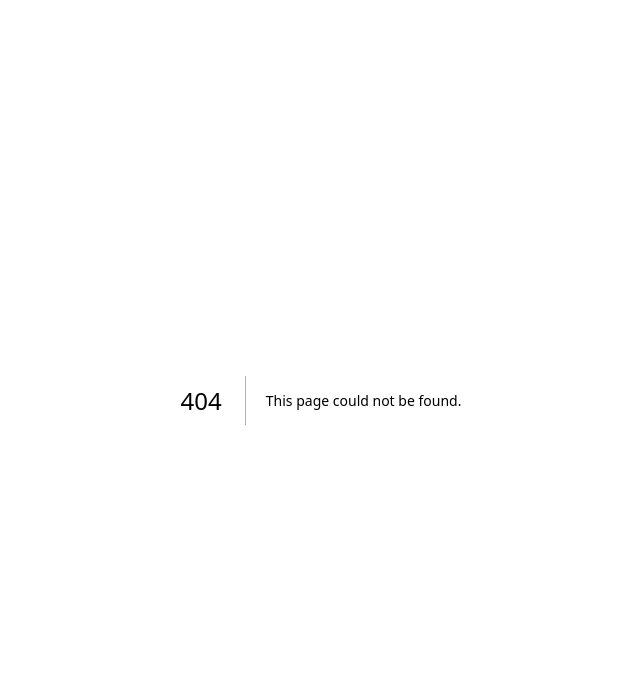
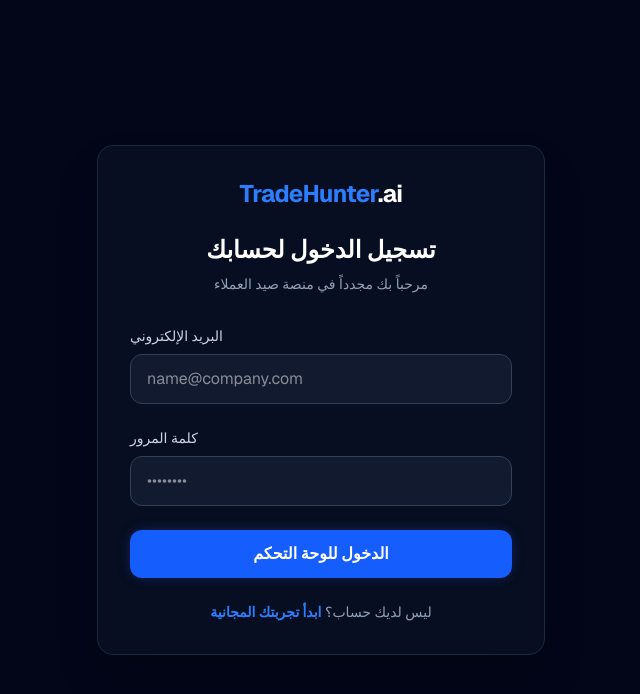
Before and after one commit to chromadreamstudio-netizen/trade-hunter-saas, a Next.js app: page /login in a window 1280 px wide. Before the commit this address had no page. Shown: the top 694 px of the page, without its empty margins (319-959 px from the left). Built offline with nearby package versions, Linux system fonts and the light colour scheme.

Commit message:
feat: add login page and establish i18n dictionaries

```diff
--- /dev/null
+++ b/dictionaries/ar.json
@@ -0,0 +1,8 @@
+{
+  "hero": {
+    "title": "لا تبحث عن عملائك.",
+    "subtitle": "دع الذكاء الاصطناعي يصطادهم لك.",
+    "description": "منصة متكاملة تعمل بنظام الوكلاء المتعددين (Multi-Agent System) لتحليل السوق، استخراج الشركات المستهدفة، ومراسلتهم تلقائياً لزيادة مبيعاتك.",
+    "startBtn": "ابدأ تجربتك المجانية"
+  }
+}
--- /dev/null
+++ b/dictionaries/en.json
@@ -0,0 +1,8 @@
+{
+  "hero": {
+    "title": "Don't hunt for clients.",
+    "subtitle": "Let AI hunt them for you.",
+    "description": "An integrated Multi-Agent platform for B2B market analysis, lead generation, and automated outreach to skyrocket your sales.",
+    "startBtn": "Start Free Trial"
+  }
+}
--- /dev/null
+++ b/dictionaries/tr.json
@@ -0,0 +1,8 @@
+{
+  "hero": {
+    "title": "Müşterileri aramayın.",
+    "subtitle": "Bırakın yapay zeka onları sizin için avlasın.",
+    "description": "B2B pazar analizi, hedef şirketlerin çıkarılması ve satışlarınızı artırmak için otomatik iletişim sağlayan çoklu ajan (Multi-Agent System) entegre bir platform.",
+    "startBtn": "Ücretsiz Denemeye Başla"
+  }
+}
--- /dev/null
+++ b/src/app/login/page.tsx
@@ -0,0 +1,71 @@
+"use client";
+
+import Link from "next/link";
+import { useState } from "react";
+
+export default function LoginPage() {
+  const [email, setEmail] = useState("");
+  const [password, setPassword] = useState("");
+  const [loading, setLoading] = useState(false);
+
+  const handleLogin = async (e: React.FormEvent) => {
+    e.preventDefault();
+    setLoading(true);
+    // سيتم ربط هذا الجزء بـ Supabase لاحقاً
+    setTimeout(() => {
+      setLoading(false);
+      alert("سيتم تفعيل الربط مع قاعدة البيانات قريباً!");
+    }, 1000);
+  };
+
+  return (
+    <main className="flex min-h-screen items-center justify-center bg-slate-950 font-sans px-4">
+      <div className="w-full max-w-md rounded-2xl border border-slate-800 bg-slate-900/50 p-8 shadow-2xl backdrop-blur-sm">
+        <div className="mb-8 text-center">
+          <Link href="/" className="text-2xl font-bold tracking-tight text-blue-500 hover:text-blue-400 transition-colors">
+            TradeHunter<span className="text-white">.ai</span>
+          </Link>
+          <h2 className="mt-6 text-2xl font-bold text-white">تسجيل الدخول لحسابك</h2>
+          <p className="mt-2 text-sm text-slate-400">مرحباً بك مجدداً في منصة صيد العملاء</p>
+        </div>
+
+        <form onSubmit={handleLogin} className="space-y-6">
+          <div>
+            <label className="block text-sm font-medium text-slate-300 mb-2">البريد الإلكتروني</label>
+            <input
+              type="email"
+              value={email}
+              onChange={(e) => setEmail(e.target.value)}
+              required
+              className="w-full rounded-xl border border-slate-700 bg-slate-800/50 px-4 py-3 text-white focus:border-blue-500 focus:outline-none focus:ring-1 focus:ring-blue-500"
+              placeholder="name@company.com"
+            />
+          </div>
+          <div>
+            <label className="block text-sm font-medium text-slate-300 mb-2">كلمة المرور</label>
+            <input
+              type="password"
+              value={password}
+              onChange={(e) => setPassword(e.target.value)}
+              required
+              className="w-full rounded-xl border border-slate-700 bg-slate-800/50 px-4 py-3 text-white focus:border-blue-500 focus:outline-none focus:ring-1 focus:ring-blue-500"
+              placeholder="••••••••"
+            />
+          </div>
+
+          <button
+            type="submit"
+            disabled={loading}
+            className={`w-full rounded-xl px-4 py-3 font-bold text-white transition-all ${loading ? 'bg-blue-800 cursor-not-allowed' : 'bg-blue-600 hover:bg-blue-500 shadow-[0_0_15px_-3px_rgba(37,99,235,0.4)]'}`}
+          >
+            {loading ? "جاري تسجيل الدخول..." : "الدخول للوحة التحكم"}
+          </button>
+        </form>
+
+        <div className="mt-6 text-center text-sm text-slate-400">
+          ليس لديك حساب؟ <Link href="#" className="font-bold text-blue-500 hover:text-blue-400">ابدأ تجربتك المجانية</Link>
+        </div>
+      </div>
+    </main>
+  );
+}
```
